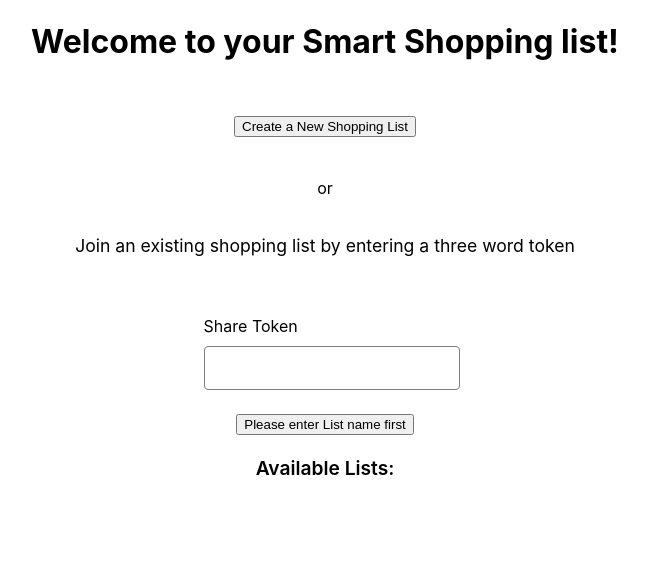
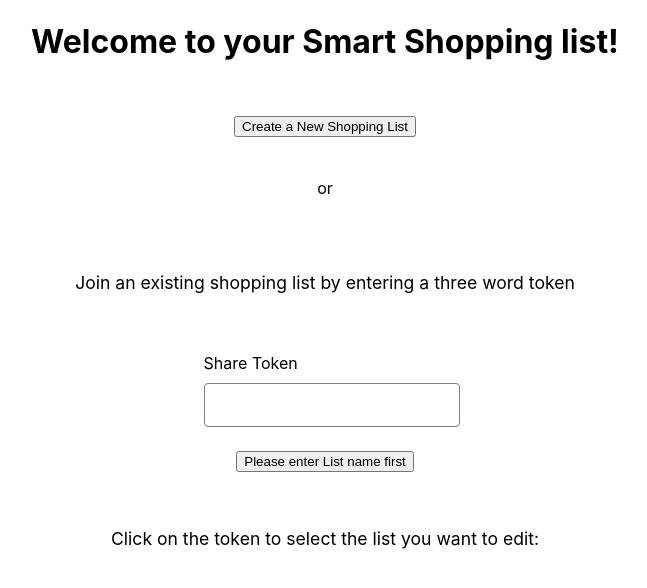
Before and after one commit to the-collab-lab/tcl-11-smart-shopping-list, a React (Create React App) app: page / in a window 1280 px wide. Shown: the top 588 px of the page, without its empty margins (315-962 px from the left). Built offline with nearby package versions, Linux system fonts and the light colour scheme.

Commit message:
fixed list validation

```diff
--- a/package.json
+++ b/package.json
@@ -51,6 +51,6 @@
     ]
   },
   "devDependencies": {
-    "cypress": "^3.8.3"
+    "cypress": "^5.0.0"
   }
 }
--- a/src/components/AddItem/AddItem.component.jsx
+++ b/src/components/AddItem/AddItem.component.jsx
@@ -48,8 +48,7 @@ const AddItem = props => {
         const items = snapshot.docs
           .map(query => query.data())
           .map(data => data.name.toLowerCase().replace(/[^\w\s]|/g, ''));
-        console.log(items);
-        console.log(cleanInput);
+
         if (!items.includes(cleanInput)) {
           return db.collection(collectionTokenName).add({
             name: itemName,
--- a/src/components/Home/Home.component.jsx
+++ b/src/components/Home/Home.component.jsx
@@ -58,7 +58,6 @@ const Home = () => {
       </button>
       <p className="page__or__message"> or </p>
       <p className="page__subtitle">
-        {' '}
         Join an existing shopping list by entering a three word token
       </p>
       <FormInput onChange={onChange} label={'Share Token'} value={tokenValue} />
@@ -67,10 +66,11 @@ const Home = () => {
         className={`${!tokenValue ? 'button--disabled' : ''} page_button`}
       >
         {`
-        ${
-          !tokenValue ? 'Please enter List name first' : 'Join an existing list'
-        }`}
+        ${!tokenValue ? 'Please enter List name first' : 'Add a token'}`}
       </button>
+      <p className="page__subtitle">
+        Click on the token to select the list you want to edit:
+      </p>
       <Lists />
     </div>
   );
--- a/src/components/Home/Home.style.scss
+++ b/src/components/Home/Home.style.scss
@@ -8,6 +8,7 @@
   &__subtitle {
     font-size: 1.1rem;
     padding-bottom: 2.3rem;
+    padding-top: 2.3rem;
   }
 
   &__title {
--- a/src/components/Lists/Lists.component.js
+++ b/src/components/Lists/Lists.component.js
@@ -4,77 +4,44 @@ import * as firebase from '../Firebase/Firebase.component';
 import './Lists.style.scss';
 
 const Lists = () => {
-  //Stores all the keys from local storage
+  //To store all the keys from local storage
   const keys = Object.keys(localStorage);
 
+  //To store keys that are present in database
   let validKeys = [];
-  const [alternativeArray, setAlternativeArray] = useState([]);
+  const [currentKeys, setCurrentKeys] = useState([]);
 
-  //To check if the token is in database and if so, add it to validKeyes
+  //To check if the token is in database
   const validateToken = async tokenValue => {
-    console.log('RECEIVED THE FOLLOWING TOKEN:', tokenValue);
     let tokenRef = firebase.dataBase.collection(`${tokenValue}`);
     let snapshot = await tokenRef.get();
-    if (snapshot.empty) {
-      console.log('TOKEN NOT (!) IN DATABASE', tokenValue);
+
+    if (!snapshot.empty) {
+      validKeys.push(tokenValue);
+      return validKeys;
     } else {
-      console.log('TOKEN IN DATABASE', tokenValue);
-      validKeys.push(tokenValue);
-
-      // setAlternativeArray(validKeys);
+      return null;
     }
-    console.log('UPDATED VALID KEYS', validKeys);
-    // setAlternativeArray(validKeys);
   };
 
   //Go through all the keys and check which of them are valid
-  let index = 0;
-  while (index < keys.length) {
-    validateToken(keys[index]);
-    index++;
-    // setAlternativeArray(validKeys);
-  }
+  useEffect(() => {
+    async function fetchData() {
+      let index = 0;
 
-  //Alternative does the same thing as lines 15-37
-  // const forLoop = async _ => {
-  // console.log('Start');
-  // for (let index = 0; index < keys.length; index++) {
-  // let tokenValue = keys[index];
-  // console.log('RECEIVED THE FOLLOWING TOKEN:', tokenValue);
-  // let tokenRef = firebase.dataBase.collection(`${tokenValue}`);
-  // let snapshot = await tokenRef.get();
-  // if (snapshot.empty) {
-  //   console.log('NOT (!) IN DATABASE', tokenValue);
-  // }
-  // else{
-  //   console.log('IN DATABASE', tokenValue);
-  //   validKeys.push(tokenValue);
-  //   console.log('UPDATED VALID KEYS', validKeys);
-  //   localStorage.setItem("validKeys", JSON.stringify(validKeys));
+      while (index < keys.length) {
+        await validateToken(keys[index]);
+        index++;
+      }
 
-  //   // setAlternativeArray(validKeys);
-  // }
-  // console.log('End');
-  // //  setAlternativeArray(validKeys);
-  // };
-  // // setAlternativeArray(validKeys);
-  // }
-
-  // useEffect(() => {
-  //   forLoop();
-  // }, [])
-
-  useEffect(() => {}, [validKeys]);
-
-  console.log('------KEYS: ', keys);
-  console.log('------VALID KEYS: ', validKeys);
-  console.log('------ALTERNATIVE ARRAY: ', alternativeArray);
+      setCurrentKeys(currentKeys.concat(validKeys));
+    }
+    fetchData();
+  }, []);
 
   return (
     <div>
-      <p className="lists__header">Available Lists:</p>
-
-      {validKeys.map(key => (
+      {currentKeys.map(key => (
         <Link
           className="lists__link"
           to={{ pathname: '/list', state: { localToken: key } }}
```
Also changed, not shown: 2 other files (tests, documents, lock files or other folders).
